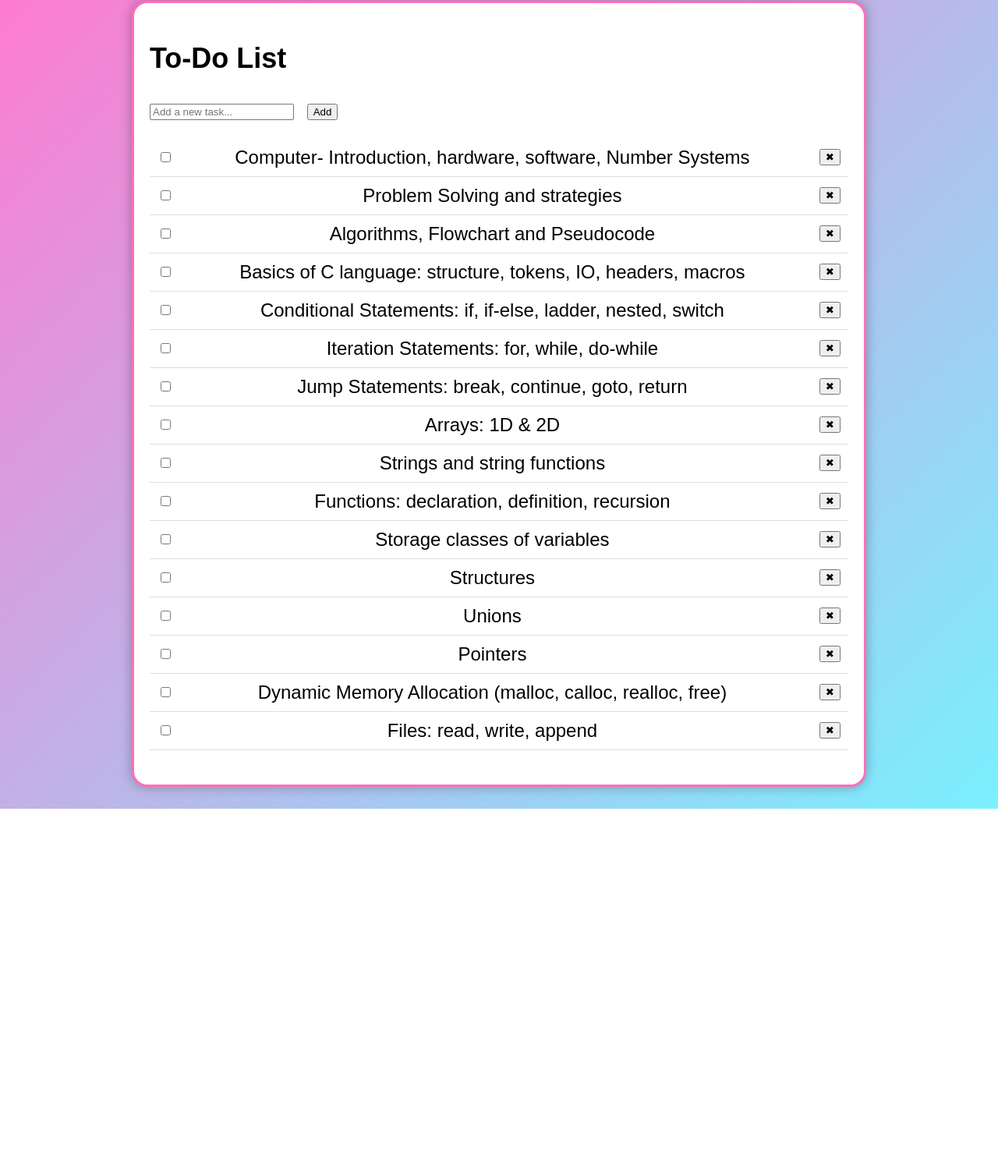
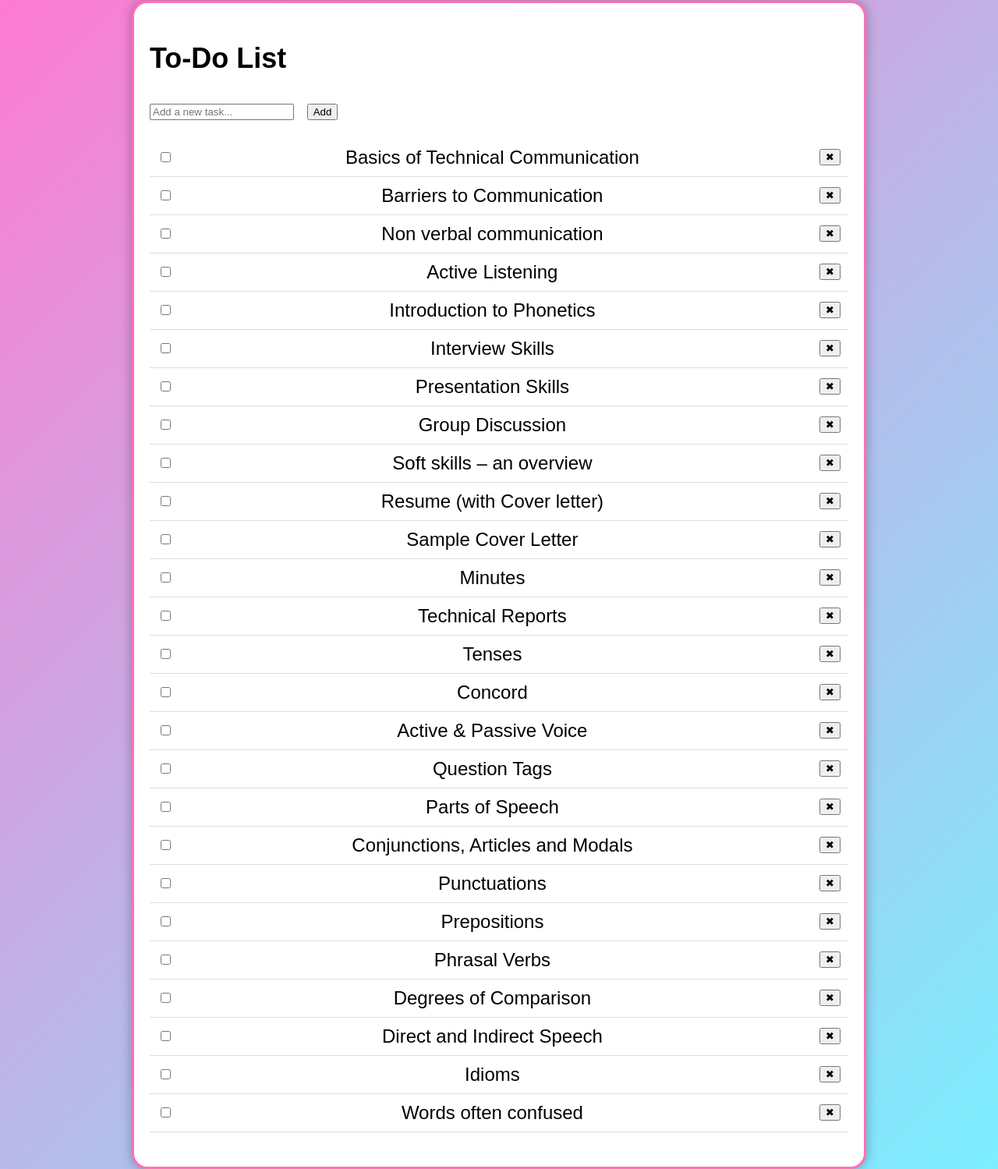
Before and after one commit to X23407/array-practice, a plain HTML site: page todo.html in a window 1280 px wide. Shown: the part 27-1526 px from the top of the page at 78% size. Before the commit the page ends 1064 px from the top, so only its background shows below. Drawn offline with Linux system fonts and the light colour scheme.

Commit message:
Communication skill

```diff
--- a/todo.html
+++ b/todo.html
@@ -15,30 +15,48 @@
 </head>
 <body>
     <div class="container">
-        <h2>To‑Do List</h2>
+        <h2>To-Do List</h2>
         <input id="taskInput" type="text" placeholder="Add a new task..." />
         <button onclick="addTask()">Add</button>
         <ul id="taskList"></ul>
     </div>
 
 <script>
-    let tasks = JSON.parse(localStorage.getItem("tasks")) || [
-        { text: "Computer- Introduction, hardware, software, Number Systems", done:false },
-        { text: "Problem Solving and strategies", done:false },
-        { text: "Algorithms, Flowchart and Pseudocode", done:false },
-        { text: "Basics of C language: structure, tokens, IO, headers, macros", done:false },
-        { text: "Conditional Statements: if, if-else, ladder, nested, switch", done:false },
-        { text: "Iteration Statements: for, while, do-while", done:false },
-        { text: "Jump Statements: break, continue, goto, return", done:false },
-        { text: "Arrays: 1D & 2D", done:false },
-        { text: "Strings and string functions", done:false },
-        { text: "Functions: declaration, definition, recursion", done:false },
-        { text: "Storage classes of variables", done:false },
-        { text: "Structures", done:false },
-        { text: "Unions", done:false },
-        { text: "Pointers", done:false },
-        { text: "Dynamic Memory Allocation (malloc, calloc, realloc, free)", done:false },
-        { text: "Files: read, write, append", done:false }
+    let tasks = JSON.parse(localStorage.getItem("tasks")) ||
+    [
+    // MODULE 1: Technical Communication
+    { text: "Basics of Technical Communication", done:false },
+    { text: "Barriers to Communication", done:false },
+    { text: "Non verbal communication", done:false },
+
+    // MODULE 2: Listening and Speaking
+    { text: "Active Listening", done:false },
+    { text: "Introduction to Phonetics", done:false },
+    { text: "Interview Skills", done:false },
+    { text: "Presentation Skills", done:false },
+    { text: "Group Discussion", done:false },
+    { text: "Soft skills – an overview", done:false },
+
+    // MODULE 3: Reading & Writing
+    { text: "Resume (with Cover letter)", done:false },
+    { text: "Sample Cover Letter", done:false },
+    { text: "Minutes", done:false },
+    { text: "Technical Reports", done:false },
+
+    // MODULE 4: Grammar & Vocabulary
+    { text: "Tenses", done:false },
+    { text: "Concord", done:false },
+    { text: "Active & Passive Voice", done:false },
+    { text: "Question Tags", done:false },
+    { text: "Parts of Speech", done:false },
+    { text: "Conjunctions, Articles and Modals", done:false },
+    { text: "Punctuations", done:false },
+    { text: "Prepositions", done:false },
+    { text: "Phrasal Verbs", done:false },
+    { text: "Degrees of Comparison", done:false },
+    { text: "Direct and Indirect Speech", done:false },
+    { text: "Idioms", done:false },
+    { text: "Words often confused", done:false }
     ];
 
     function saveTasks() {
```
